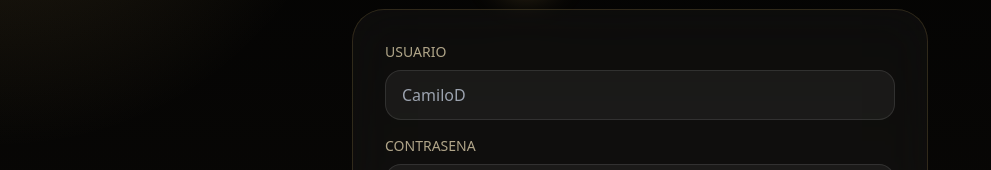
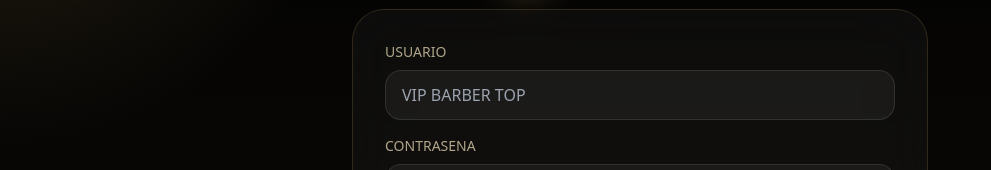
Before and after one commit to TECNIDOS-SDM/vip-barber-shop, a Next.js app: page /auth/login in a window 1280 px wide. Shown: the part 214-384 px from the top of the page, without its empty margins (0-991 px from the left). Built offline with nearby package versions, Linux system fonts and the light colour scheme.

Commit message:
Ajustar login y apertura diaria de barberos

```diff
--- a/components/admin/admin-login-form.tsx
+++ b/components/admin/admin-login-form.tsx
@@ -78,7 +78,7 @@ export function AdminLoginForm({
             value={identifier}
             onChange={(event) => setIdentifier(event.target.value)}
             className="w-full rounded-2xl border border-white/10 bg-white/5 px-4 py-3 outline-none transition focus:border-accent"
-            placeholder="CamiloD"
+            placeholder="VIP BARBER TOP"
           />
         </div>
         <div>
--- a/components/barber/barber-dashboard.tsx
+++ b/components/barber/barber-dashboard.tsx
@@ -51,7 +51,9 @@ export function BarberDashboard({
     initialData.currentWeek[0]?.isoDate ??
     "";
   const [selectedDate, setSelectedDate] = useState(defaultDate);
-  const [panelView, setPanelView] = useState<"days" | "hours">("days");
+  const [panelView, setPanelView] = useState<"days" | "hours">(
+    defaultDate ? "hours" : "days"
+  );
 
   useEffect(() => {
     const supabase = getSupabaseBrowserClient();
```
